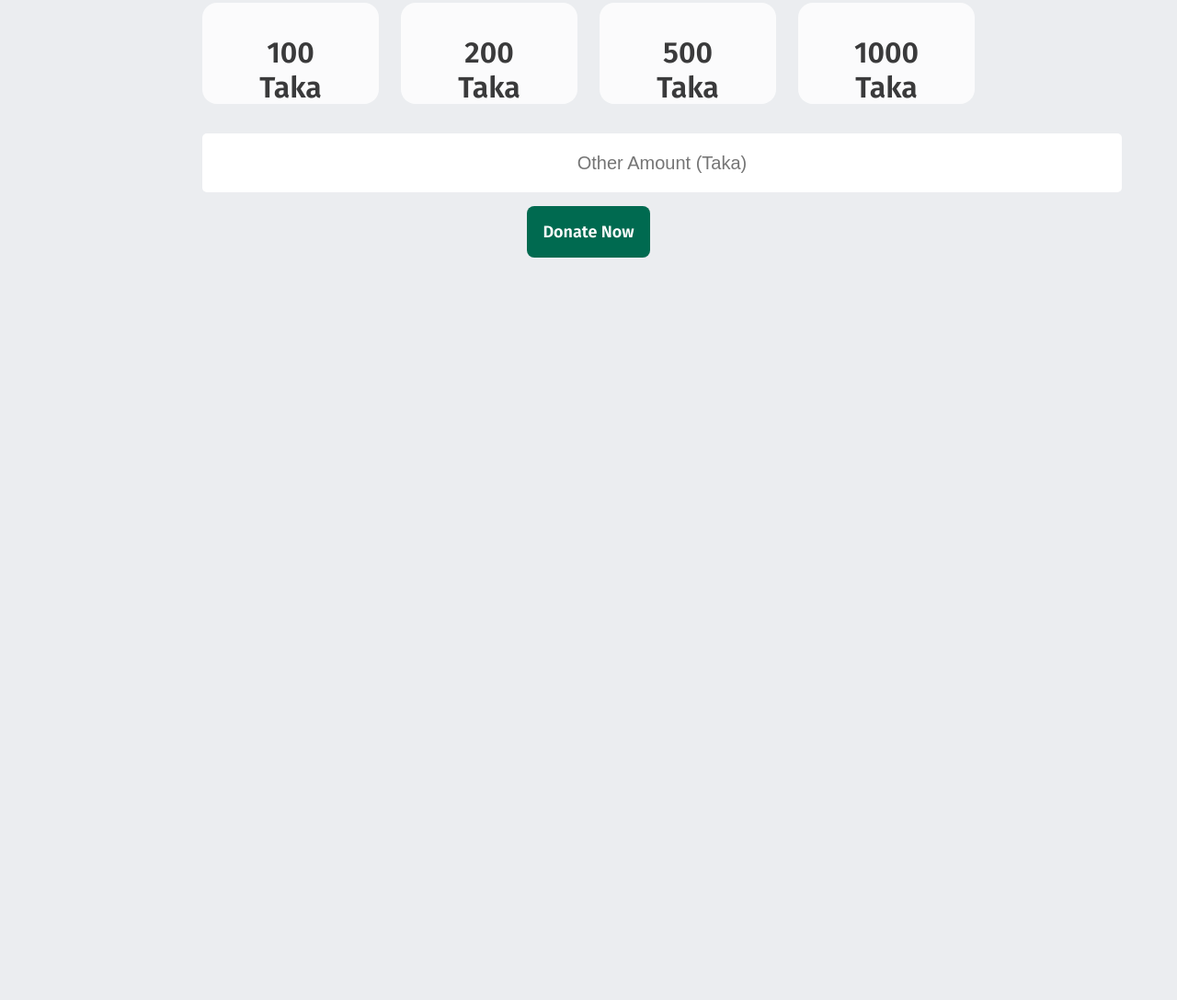
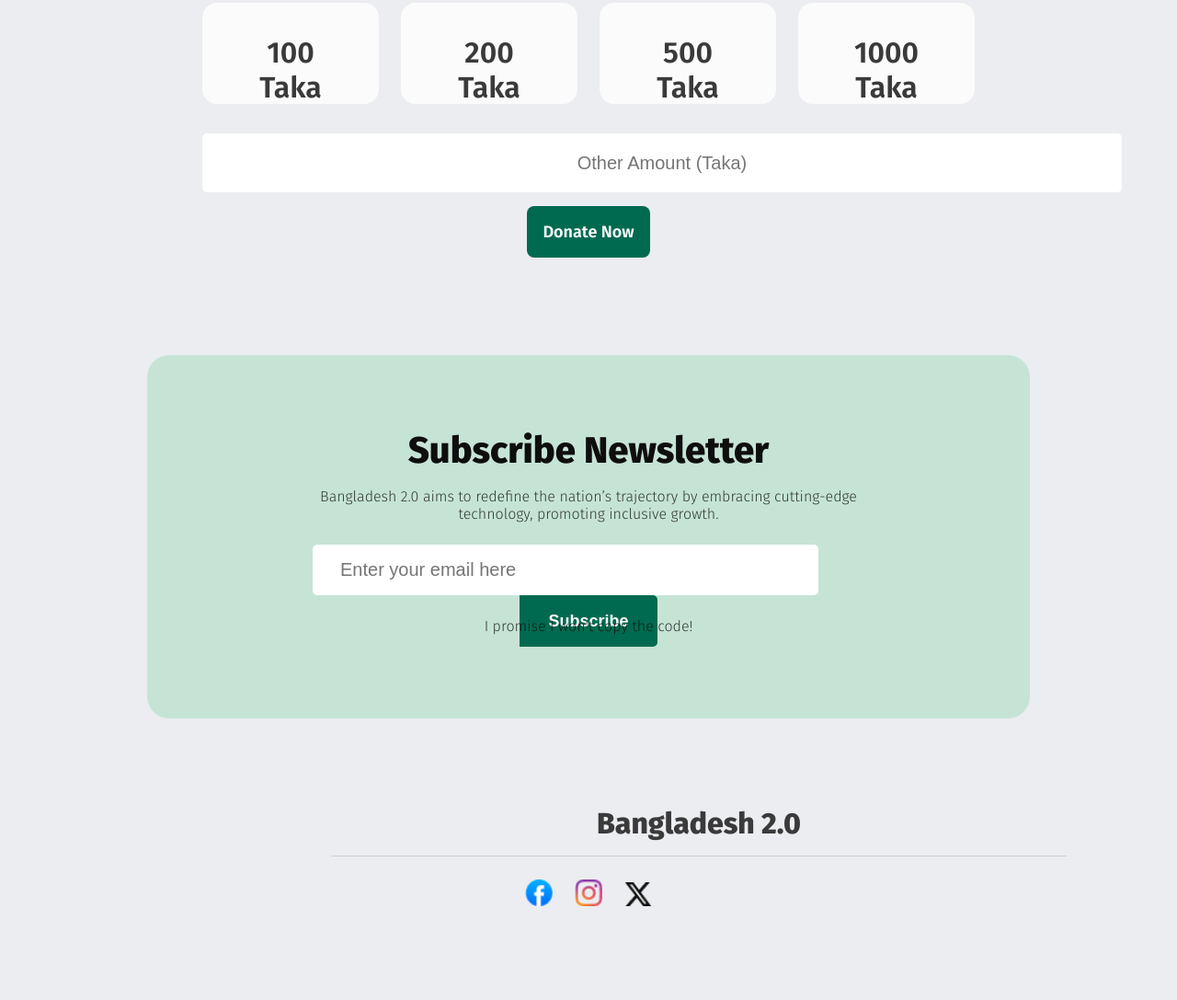
Before and after one commit to rifadbasic/B11-1st-assignment, a plain HTML site: page index.html in a window 1280 px wide. Shown: the part 4227-5314 px from the top of the page at 92% size. Before the commit the page ends 4613 px from the top, so only its background shows below. Drawn offline with Linux system fonts and the light colour scheme.

Commit message:
commit the newsletter and footer

```diff
--- a/index.html
+++ b/index.html
@@ -256,7 +256,37 @@
             </div>
 
            </section>
+           <!-- donate end -->
+
+           <!-- Newsletter start -->
+            <section class="newsletter">
+              <div class="newsletter-item">
+                <div class="newsletter-head">
+                  <h3 class="title">Subscribe Newsletter</h3>
+                  <p class="description">Bangladesh 2.0 aims to redefine the nation’s trajectory by embracing cutting-edge <br> technology, promoting inclusive growth.</p>
+                </div>
+                <div class="news-input">
+                  <input type="email" placeholder="Enter your email here">
+                  <button type="submit" class="btn-primary">Subscribe</button>
+                </div>
+                <div>
+                  <p class="description">I promise I won't copy the code!</p>
+                </div>
+              </div>
+            </section>
+            <!-- Newsletter end  -->
     </main>
+    <!-- footer -->
+     <footer class="footer">
+        <div class="footer-hade">
+          <h4 class="sub-title">Bangladesh 2.0</h4>
+        </div>
+        <div class="footer-img">
+          <img src="assets/facebook.png" alt="">
+          <img src="assets/instagram.png" alt="">
+          <img src="assets/x.png" alt="">
+        </div>
+     </footer>
 
 </body>
 </html>
--- a/styles/main.css
+++ b/styles/main.css
@@ -437,3 +437,91 @@ header{
 .donate-btn{
   padding: 17px;
 }
+
+/* donate end */
+
+/* Newsletter start */
+
+.newsletter{
+  width: 100%;
+  height: 395px;
+  align-items: center;
+  text-align: center;
+  padding: 80px 180px;
+  margin-bottom: 80px;
+  background-color: var(--bg-color);
+  border: none;
+  border-radius: 24px;
+}
+
+.newsletter-head h3{
+  margin-bottom: 16px;
+}
+
+
+
+.newsletter-head{
+  margin-bottom: 24px;
+}
+
+.news-input{
+  margin-right: 150px;
+  margin-bottom: 24px;
+}
+
+.news-input input{
+  width: 550px;
+  height: 55px;
+  font-weight: 200;
+  font-size: 20px;
+  position: relative;
+  border: none;
+  border-radius: 5px;
+  padding: 0 30px;
+  margin: 0;
+}
+
+.news-input input::placeholder{
+  font-weight: 200;
+  font-size: 20px;
+}
+
+.news-input button{
+  position: absolute;
+  width: 150px;
+  height: 56px;
+  border-radius: 0 5px 5px 0;
+}
+
+.news-input button:hover{
+  background-color: var(--btn-color);
+  color: var(--section-color);
+}
+
+/* Newsletter end */
+
+/* footer start */
+
+.footer{
+  width: 100%;
+  height: 226px;
+  align-items: center;
+  text-align: center;
+}
+
+.footer-hade{
+  width: 800px;
+  height: 70px;
+  border-bottom: .5px solid var(--border-color);
+  margin-left: 200px;
+}
+.footer-hade h4{
+  font-weight: 800;
+  font-size: 32px;
+  padding: 15px;
+}
+
+.footer-img img{
+  width: 50px;
+  padding: 25px 10px;cursor: pointer;
+}
```
